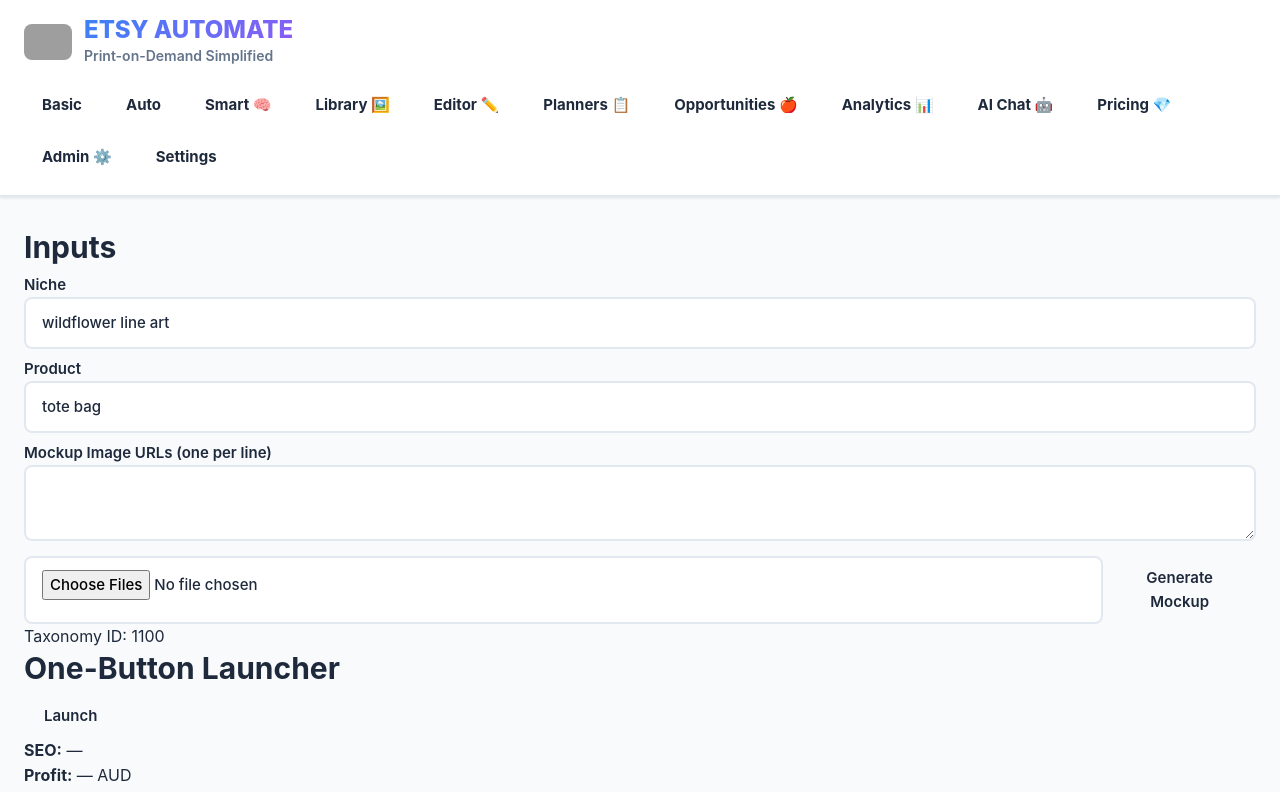
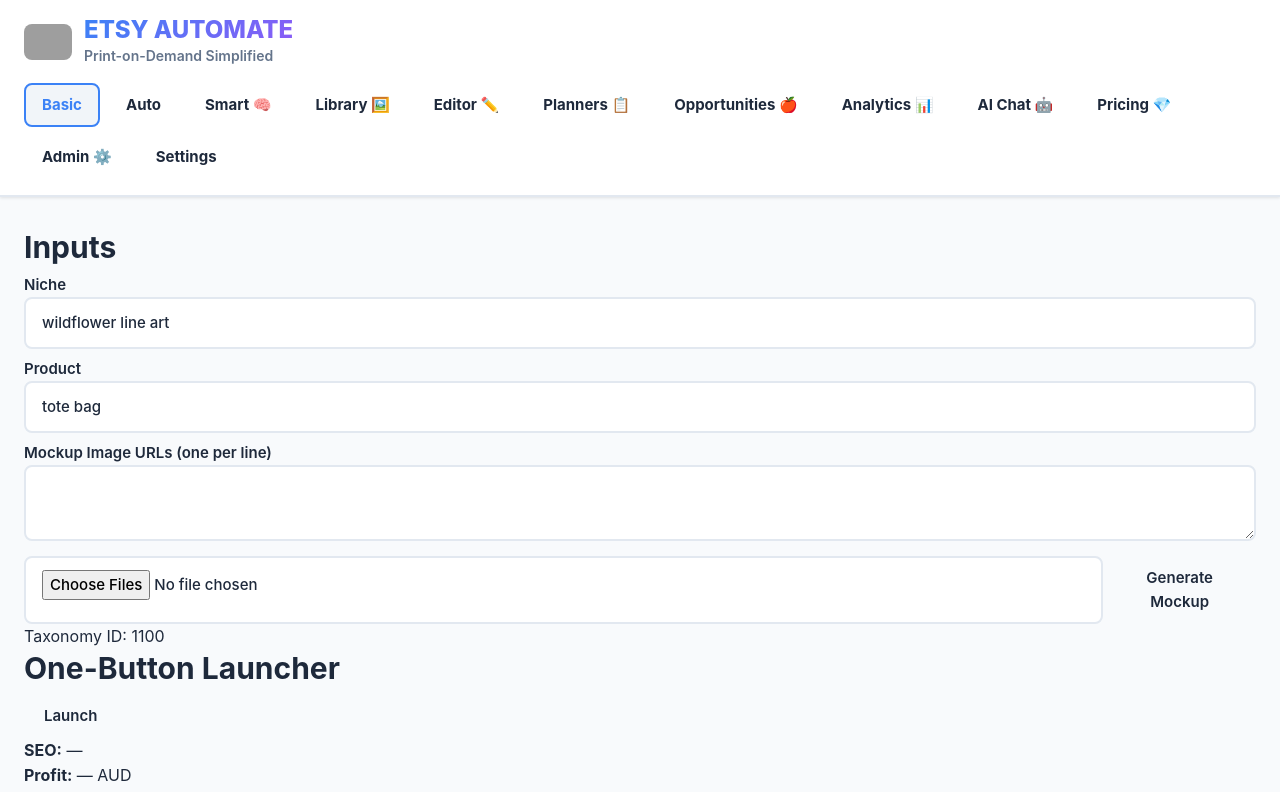
Before and after one commit to nextwaveaisuite/etsy-pod-automation, a Next.js app: page / in a window 1280 px wide. Shown: the top 792 px of the page. Built offline with nearby package versions, Linux system fonts and the light colour scheme; no server answers; grey boxes are pictures that could not be loaded.

Commit message:
Navigation.tsx

```diff
--- a/app/components/Navigation.tsx
+++ b/app/components/Navigation.tsx
@@ -1,53 +1,43 @@
-'use client'
+"use client";
 
-import Link from 'next/link'
-import { useState } from 'react'
+import Link from "next/link";
+import { usePathname } from "next/navigation";
+
+const LINKS = [
+  { href: "/", label: "Basic" },
+  { href: "/dashboard", label: "Auto" },
+  { href: "/smart", label: "Smart 🧠" },
+  { href: "/library", label: "Library 🖼️" },
+  { href: "/editor", label: "Editor ✏️" },
+  { href: "/planners", label: "Planners 📋" },
+  { href: "/opportunities", label: "Opportunities 🍎" },
+  { href: "/analytics", label: "Analytics 📊" },
+  { href: "/chat", label: "AI Chat 🤖" },
+  { href: "/pricing", label: "Pricing 💎" },
+  { href: "/admin", label: "Admin ⚙️" },
+  { href: "/settings", label: "Settings" },
+];
 
 export default function Navigation() {
+  const pathname = usePathname() || "/";
+
   return (
-    <nav style={{
-      display: 'flex',
-      gap: '0.5rem',
-      flexWrap: 'wrap',
-      alignItems: 'center'
-    }}>
-      <NavLink href="/" label="Basic" />
-      <NavLink href="/dashboard" label="Auto" />
-      <NavLink href="/smart" label="Smart 🧠" />
-      <NavLink href="/library" label="Library 🖼️" />
-      <NavLink href="/editor" label="Editor ✏️" />
-      <NavLink href="/planners" label="Planners 📋" />
-      <NavLink href="/opportunities" label="Opportunities 🍎" />
-      <NavLink href="/analytics" label="Analytics 📊" />
-      <NavLink href="/chat" label="AI Chat 🤖" />
-      <NavLink href="/pricing" label="Pricing 💎" />
-      <NavLink href="/admin" label="Admin ⚙️" />
-      <NavLink href="/settings" label="Settings" />
-    </nav>
-  )
-}
-
-function NavLink({ href, label }: { href: string; label: string }) {
-  const [isHovered, setIsHovered] = useState(false)
+    <nav className="nav">
+      {LINKS.map(({ href, label }) => {
+        const isActive =
+          pathname === href ||
+          (href !== "/" && pathname.startsWith(href + "/"));
 
         return (
           <Link
+            key={href}
             href={href}
-      style={{
-        padding: '0.5rem 1rem',
-        borderRadius: '0.5rem',
-        fontWeight: '700',
-        fontSize: '0.9375rem',
-        color: isHovered ? '#3b82f6' : '#1e293b',
-        textDecoration: 'none',
-        transition: 'all 0.2s',
-        border: `2px solid ${isHovered ? '#3b82f6' : 'transparent'}`,
-        backgroundColor: isHovered ? '#f1f5f9' : 'transparent'
-      }}
-      onMouseEnter={() => setIsHovered(true)}
-      onMouseLeave={() => setIsHovered(false)}
+            className={`nav-link${isActive ? " active" : ""}`}
           >
             {label}
           </Link>
-  )
+        );
+      })}
+    </nav>
+  );
 }
```
Lines whose indentation alone changed are shown as unchanged.
